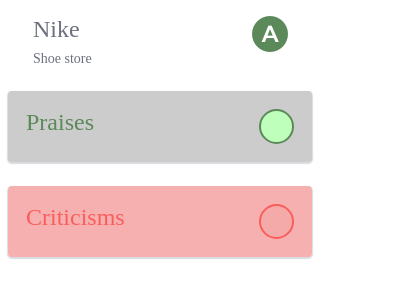
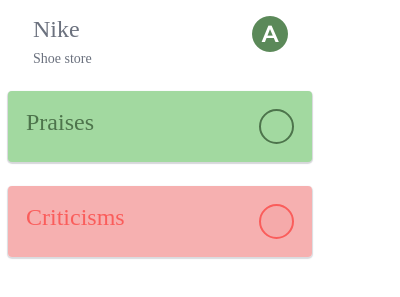
Before and after one commit to cassmat/hack2018, a browser extension: page EthicalShopping/EthicalShopping/app/popup.html in a window 400 px wide. In both pictures the pointer is over the button "Praises". Shown: the part 57-354 px from the top of the page. Drawn offline with nearby package versions, Linux system fonts and the light colour scheme.

Commit message:
fixed hover

```diff
--- a/EthicalShopping/EthicalShopping/app/css/style.css
+++ b/EthicalShopping/EthicalShopping/app/css/style.css
@@ -13,7 +13,7 @@
 }
 
 .active, .accordion:hover {
-    background-color: #ccc;
+    filter: brightness(85%);
 }
 
 .panel {
```
